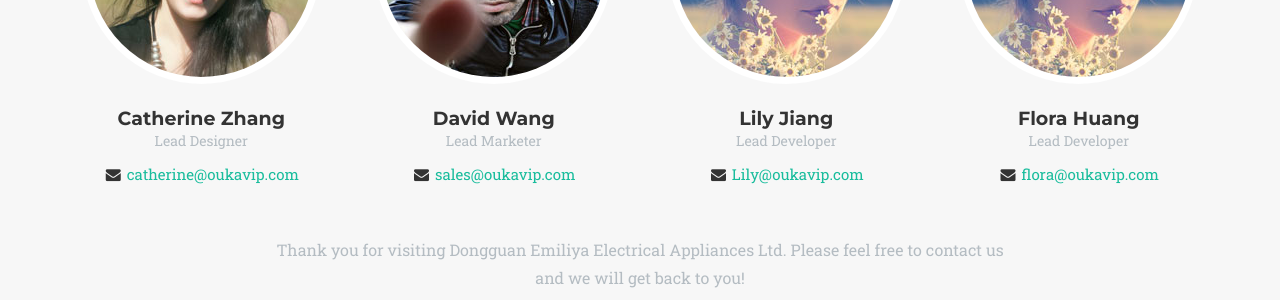
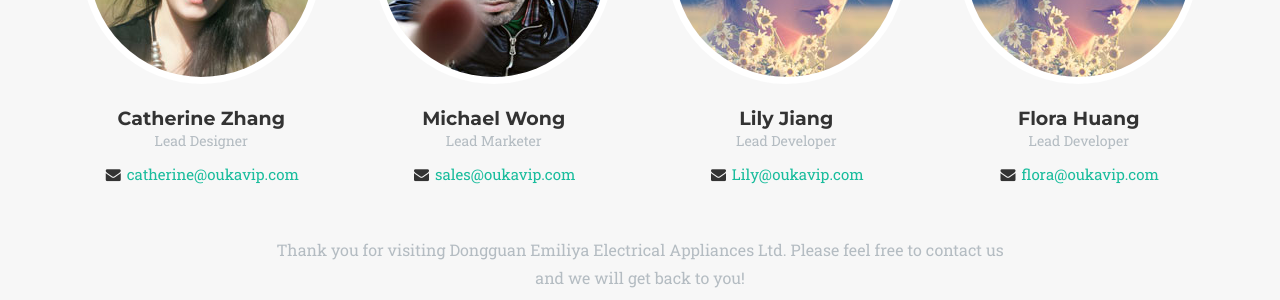
Before and after one commit to easyui/easyui.github.io, a Jekyll site: the page built from contactus.md, in a window 1280 px wide and 900 px high, scrolled down 1012 px. Shown: the part 153-453 px from the top of the window. Built offline with Jekyll 4.4.1, drawn with Linux system fonts in a browser that asks for light colours; some web fonts are replaced; comment, search, counter and statistics services are not loaded.

Commit message:
- name: Michael Wong   pic: 2   position: Lead Marketer   mail: sales@oukavip.com

```diff
--- a/_config.yml
+++ b/_config.yml
@@ -21,7 +21,7 @@ people:
     - title: stack-overflow
       url: #
 
-- name: David Wang
+- name: Michael Wong
   pic: 2
   position: Lead Marketer
   mail: sales@oukavip.com
```
